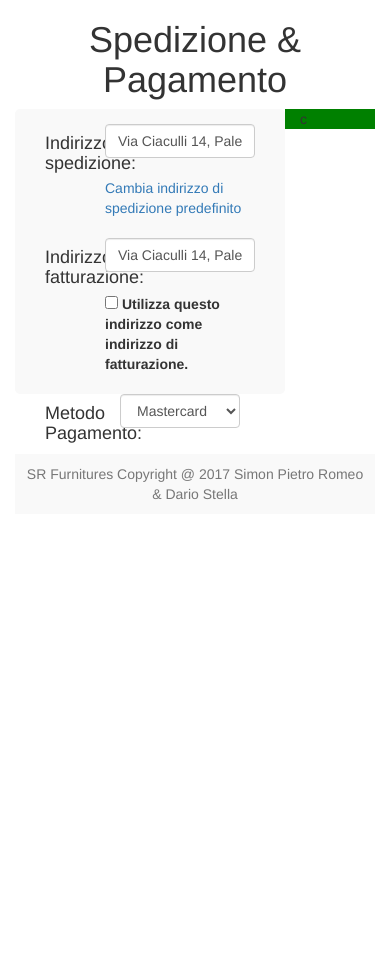
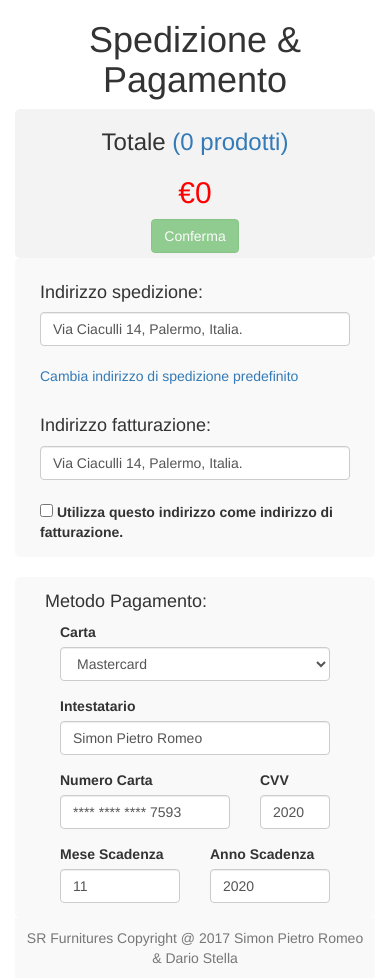
Before and after one commit to Endex761/ecommerce, a PHP site: page /acquisto.php in a window 390 px wide. Before the commit the page ends 500 px from the top, so only its background shows below. Run offline with PHP 8.4, Linux system fonts and the light colour scheme; some libraries are stand-ins or nearby versions.

Commit message:
Migliorato carello per mobile, completato acquisto

```diff
--- a/acquisto.php
+++ b/acquisto.php
@@ -1,5 +1,54 @@
 <?php
   include 'libreria.php';
+
+  $connessione = connessione_db();
+
+  if(isset($_COOKIE['carrello']))
+  {
+    //Prendo il cookie e lo assegno al carrello
+    $carrello = unserialize($_COOKIE['carrello']);
+  }
+  else
+  {
+    //Altrimenti creo un nuovo array
+    $carrello = array();
+  }
+
+  //Calcola quandi articoli ci sono nel carrello.
+  $count_carrello = 0;
+  foreach ($carrello as $value)
+    $count_carrello += $value;
+
+  //Calcolo il totale degli aritcoli
+  $totale = 0.0;
+
+  foreach ($carrello as $id_prodotto => $quantita)
+  {
+    $query = "SELECT prezzo FROM Prodotto WHERE id_prodotto=$id_prodotto";
+
+    //Invio la query al db
+    $result_set = mysqli_query($connessione, $query);
+
+    //Controllo se non ci sono errori nella query
+    if($result_set == false)
+    {
+      die(mysqli_error($connessione));
+    }
+
+    //Controllo se ci sono righe nel risultato
+    if(mysqli_num_rows($result_set) > 0)
+    {
+      //Faccio il fetch dell'array associativo
+      $row = mysqli_fetch_assoc($result_set);
+
+      //Aggiungo al totale il prezzo del prodotto per la quantità
+      $totale += $row['prezzo'] * $quantita;
+    }
+    else
+    {
+      errore("Errore generale.");
+    }
+  } //Fine calcolo totale
  ?>
 
  <html>
@@ -18,28 +67,37 @@
        <div class="col-xs-12 text-center" >
          <h1> Spedizione & Pagamento </h1>
        </div>
-
-       <div class="col-xs-3 pull-right" style="background-color:green;">
-         c
+       <!-- CONFERMA -->
+       <div class="col-sm-3 col-xs-12 pull-right text-center" style="background-color:#F3F3F3; padding-bottom:5px; border-radius: 5px;">
+         <div "col-xs-12">
+           <h3>Totale <a href="carrello.php">(<?php echo $count_carrello ?> prodotti)</a></h3>
+         </div>
+         <div "col-xs-12">
+           <h2 style="color:red;">€<?php echo $totale ?></h2>
+         </div>
+         <div "col-xs-12">
+           <a href="acquisto.php"><button type="button" class="btn btn-success <?php if(!$count_carrello) echo 'disabled' ?>">Conferma</button></a>
+         </div>
        </div>
 
-       <div class="col-xs-9" style="border-radius: 5px; padding:5px; background-color:#F9F9F9">
-         <div class="col-xs-12" style="padding:10px;">
-           <div class="col-xs-3">
+       <!-- SPEDIZIONE -->
+       <div class="col-sm-9 col-xs-12" style="border-radius: 5px; padding-top:5px; background-color:#F9F9F9">
+         <div class="row" style="padding:10px;">
+           <div class="col-sm-3 col-xs-12">
              <h4>Indirizzo spedizione:</h4>
            </div>
-           <div class="col-xs-9">
+           <div class="col-sm-9 col-xs-12">
              <input type="text" class="form-control" value="Via Ciaculli 14, Palermo, Italia.">
              <br>
              <a>Cambia indirizzo di spedizione predefinito</a>
            </div>
          </div>
 
-         <div class="col-xs-12" style="padding:10px;">
-           <div class="col-xs-3">
+         <div class="row" style="padding:10px;">
+           <div class="col-sm-3 col-xs-12">
              <h4>Indirizzo fatturazione:</h4>
            </div>
-           <div class="col-xs-9">
+           <div class="col-sm-9 col-xs-12">
              <input type="text" class="form-control" value="Via Ciaculli 14, Palermo, Italia.">
              <br>
              <label><input type="checkbox"> Utilizza questo indirizzo come indirizzo di fatturazione.</label>
@@ -47,18 +105,57 @@
          </div>
        </div>
 
+       <div class="col-xs-9">
+         <br>
+       </div>
 
-
-       <div class="col-xs-9">
-         <div class="col-xs-3">
+       <!-- PAGAMENTO -->
+       <div class="col-sm-9 col-xs-12" style="border-radius: 5px; padding-top:5px; background-color:#F9F9F9">
+         <div class="col-sm-3 col-xs-12">
            <h4>Metodo Pagamento:</h4>
          </div>
-         <div class="col-xs-9">
-           <div class="col-xs-12">
-              <select class="form-control">
-                <option>Mastercard</option>
-              </select>
-            </div>
+         <div class="col-sm-9 col-xs-12">
+
+              <div class="col-sm-9 col-xs-12" class="form-control">
+                <div class="form-group">
+                    <label for="indirizzo">Carta</label>
+                    <select class="form-control">
+                      <option>Mastercard</option>
+                    </select>
+                </div>
+                <div class="form-group">
+                    <label for="indirizzo">Intestatario</label>
+                    <input name="indirizzo" type="text" class="form-control" id="intestatario" value="Simon Pietro Romeo">
+                </div>
+                <div class="row">
+                  <div class="col-sm-9 col-xs-8">
+                    <div class="form-group">
+                        <label for="indirizzo">Numero Carta</label>
+                        <input name="indirizzo" type="text" class="form-control" id="mese-scadenza" value="**** **** **** 7593">
+                    </div>
+                  </div>
+                  <div class="col-sm-3 col-xs-4">
+                    <div class="form-group">
+                        <label for="indirizzo">CVV</label>
+                        <input name="indirizzo" type="text" class="form-control" id="anno-scadenza" value="2020">
+                    </div>
+                  </div>
+                </div>
+                <div class="row">
+                  <div class="col-xs-6">
+                    <div class="form-group">
+                        <label for="indirizzo">Mese Scadenza</label>
+                        <input name="indirizzo" type="text" class="form-control" id="mese-scadenza" value="11">
+                    </div>
+                  </div>
+                  <div class="col-xs-6">
+                    <div class="form-group">
+                        <label for="indirizzo">Anno Scadenza</label>
+                        <input name="indirizzo" type="text" class="form-control" id="anno-scadenza" value="2020">
+                    </div>
+                  </div>
+                </div>
+              </div>
          </div>
        </div>
 
@@ -68,3 +165,7 @@
      <?php draw_footer(); ?>
    </body>
 </html>
+
+<?php
+  mysqli_close($connessione);
+ ?>
--- a/design.php
+++ b/design.php
@@ -46,13 +46,13 @@
 
   function draw_prodotto_carrello($id_prodotto, $nome_prodotto, $prezzo, $disponibilita, $foto, $quantita)
   {
-    echo "<div class='col-xs-12' style='background-color:#F9F9F9; padding:5px; margin-bottom:5px;'>";
+    echo "<div class='col-xs-12 text-center' style='background-color:#F9F9F9; padding:5px; margin-bottom:5px;'>";
 
-    echo "  <div class='col-xs-3'>";
+    echo "  <div class='col-sm-3 col-xs-12'>";
     echo "    <a href='product_img/$foto'><img class='img-thumbnail' src='product_img/$foto' height='150px' width='150px'></a>";
     echo "  </div>";
 
-    echo "  <div class='col-xs-6'>";
+    echo "  <div class='col-sm-6 col-xs-12'>";
     echo "    <div class='col-xs-12'>";
     echo "     <h3 class='text-primary'> $nome_prodotto </h3>";
     echo "    </div>";
@@ -62,7 +62,7 @@
     echo "    </div>";
     echo "  </div>";
 
-    echo "  <div class='col-xs-3 text-center' >";
+    echo "  <div class='col-sm-3 col-xs-12'>";
     echo "    <div class='col-xs-12'>";
     echo "      <h4>Prezzo</h4>";
     echo "      <h3 style='color:green;'>€$prezzo</h3>";
```
